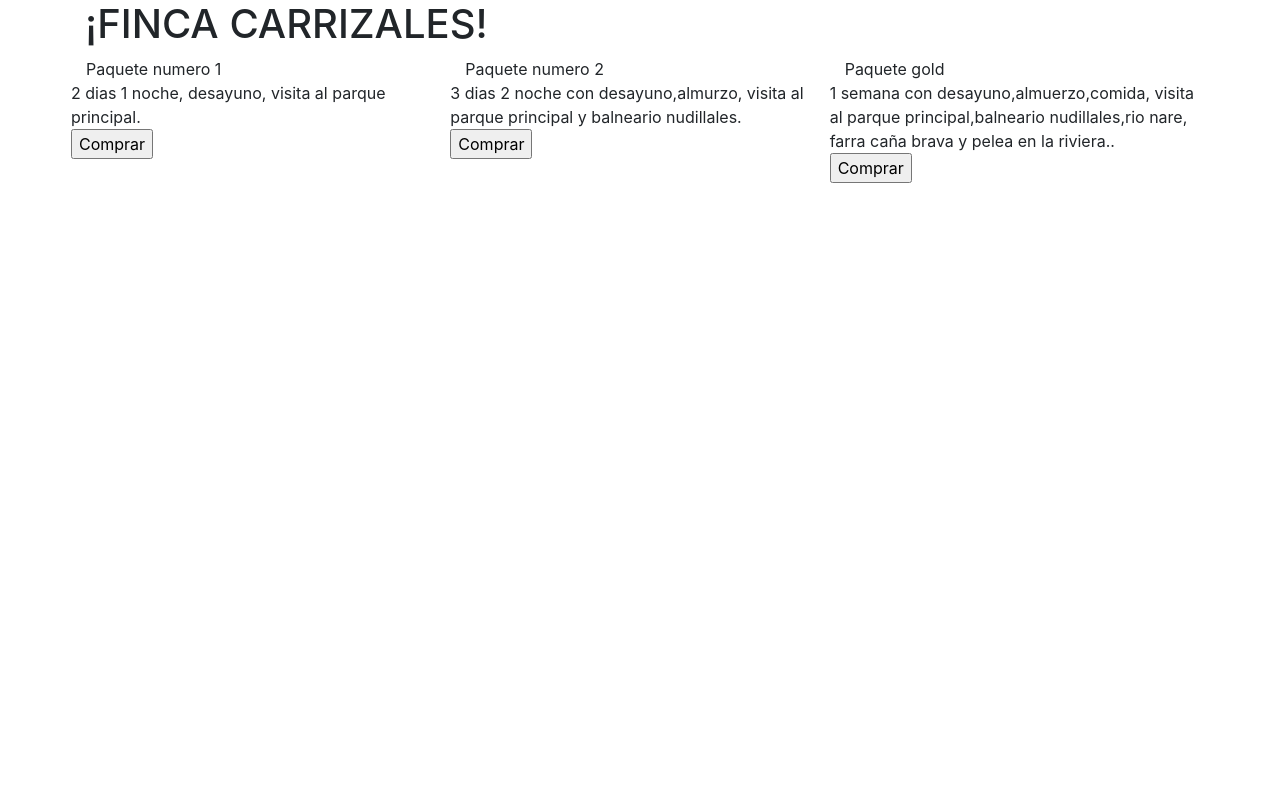
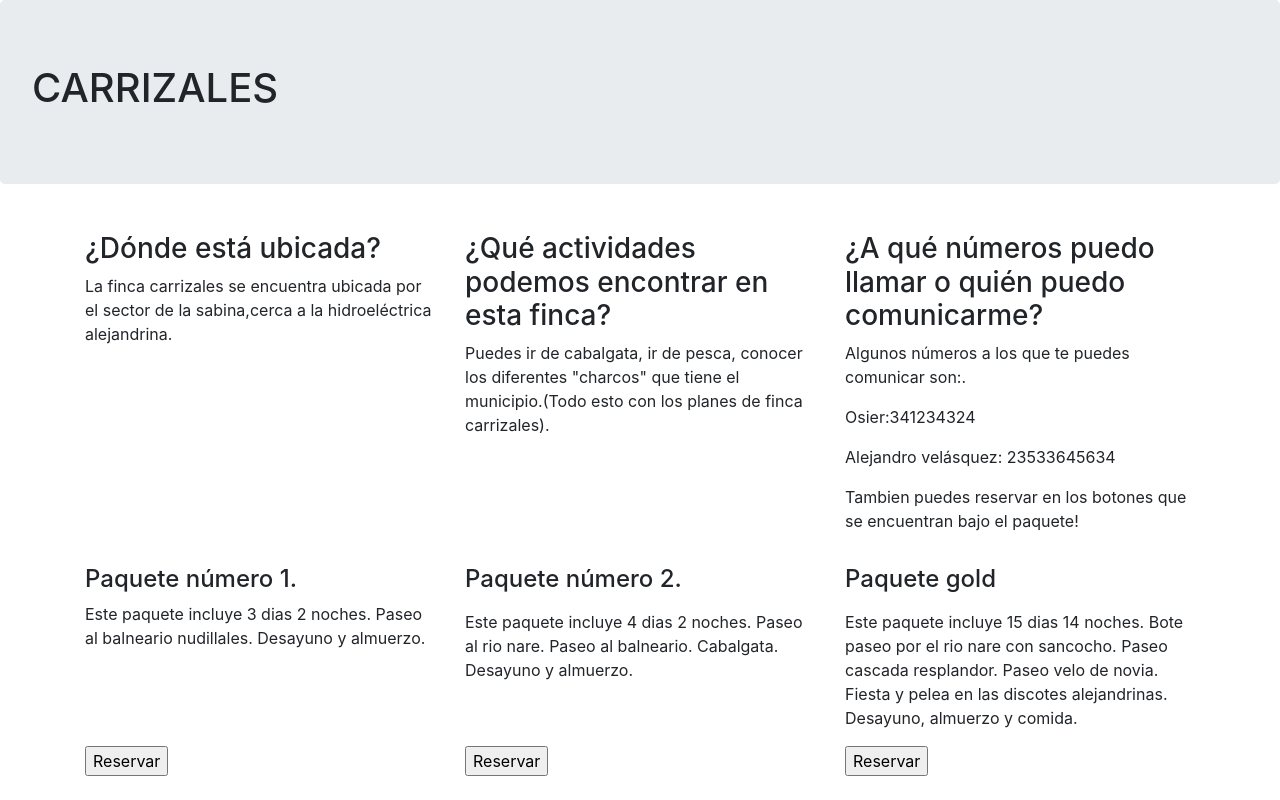
Before and after one commit to DevWel/BoostsTrapWel, a website: page index.html in a window 1280 px wide. Drawn offline with nearby package versions, Linux system fonts and the light colour scheme.

Commit message:
Actualizamos el index

```diff
--- a/index.html
+++ b/index.html
@@ -11,40 +11,73 @@
     <title>Descripcion de productos</title>
   </head>
   <body>
-<div class="container">
-   <h1>¡FINCA CARRIZALES!</h1>
+<div class="jumbotron">
+  <h1>CARRIZALES</h1>
 </div>
-<!--Productos-->
+<!--PRIMERA FILA CON SU RESPECTIVO CONTAINER Y VARIAS COLIMNAS -->
 <div class="container" >
-<div class="row" style="height: 240px; border:1px solid #0000 ;background: #ffffff">
-  <div class="col"> Paquete numero 1
-    <div class="row">
-      2 dias 1 noche, desayuno, visita al parque principal.
-    </div>
-  <div class="row">
-    <input type="submit" value="Comprar">
-  </div>
-  </div>
-    <!--segundo submit -->
-    <div class="col"> Paquete numero 2
-      <div class="row" >
-        3 dias 2 noche con desayuno,almurzo, visita al parque principal y balneario nudillales.
-      </div>
-    <div class="row">
-      <input type="submit" value="Comprar">
-    </div>
-    </div>
-<!--Tercer submit-->
-<div class="col"> Paquete gold
-  <div class="row" >
-    1 semana con desayuno,almuerzo,comida, visita al parque principal,balneario nudillales,rio nare, farra caña brava y pelea en la riviera..
-  </div>
-<div class="row">
-  <input type="submit" value="Comprar">
+ <div class="row">
+  <div class="col-sm-4">
+    <p><h3>¿Dónde está ubicada?</h3>
+      <p>La finca carrizales se encuentra ubicada por el sector de la sabina,cerca a la hidroeléctrica alejandrina.</p>
+    </p>
+</div>
+<div class="col-sm-4">
+  <p><h3>¿Qué actividades podemos encontrar en esta finca?</h3>
+    <p>Puedes ir de cabalgata, ir de pesca, conocer los diferentes "charcos" que tiene el municipio.(Todo esto con los planes de finca carrizales).</p>
+  </p>
+</div>
+<div class="col-sm-4">
+  <p><h3>¿A qué números puedo llamar o quién puedo comunicarme?</h3>
+    <p>Algunos números a los que te puedes comunicar son:.</p>
+    <p>Osier:341234324</p>
+    <p>Alejandro velásquez: 23533645634</p>
+    <p>Tambien puedes reservar en los botones que se encuentran bajo el paquete!</p>
+  </p>
 </div>
 </div>
+</div>
+ <!--SEGUNDO FILA CON SU RESPECTIO CONTAINER Y COLUMNAS CON LAS DESCRIPCIONES DE LOS PAQUETES -->
+<div class="container">
+  <div class="row">
+    <div class="col-sm-4">
+      <p>
+        <h4>
+          Paquete número 1.
+        </h4>
+        <p>Este paquete incluye 3 dias 2 noches. Paseo al balneario nudillales. Desayuno y almuerzo.</p>
+      </p>
+    </div>
+    <div class="col-sm-4">
+      <p>
+        <h4>Paquete número 2.</h4>
+      </p>
+      <p>Este paquete incluye 4 dias 2 noches. Paseo al rio nare. Paseo al balneario. Cabalgata. Desayuno y almuerzo.</p>
+    </div>
+    <div class="col-sm-4">
+      <p>
+        <h4>Paquete gold</h4>
+      </p>
+      <p>Este paquete incluye 15 dias 14 noches. Bote paseo por el rio nare con sancocho. Paseo cascada resplandor. Paseo velo de novia. Fiesta y pelea en las discotes alejandrinas. Desayuno, almuerzo y comida. </p>
+    </div>
   </div>
 </div>
+
+<!--TECERA FILA CON SU RESPECTIVO CONTAINER Y COLUMNAS PARA BOTONES-->
+<div class="container">
+  <div class="row">
+    <div class="col-sm-4">
+      <input type="submit" value="Reservar">
+    </div>
+    <div class="col-sm-4">
+      <input type="submit" value="Reservar">
+    </div>
+    <div class="col-sm-4">
+      <input type="submit" value="Reservar">
+    </div>
+  </div>
+</div>
+
 
 
 
```
